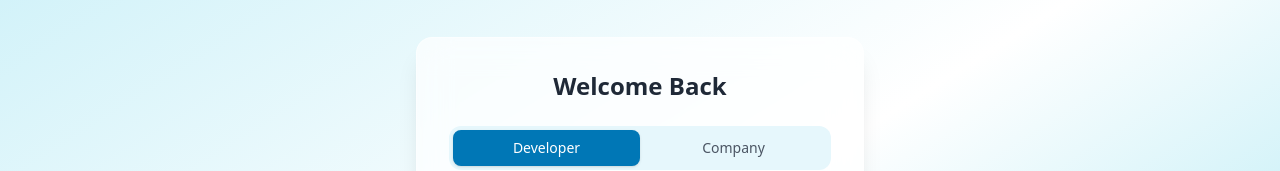
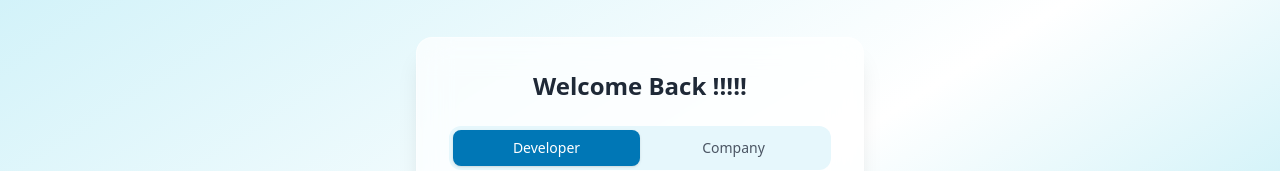
Before and after one commit to Karanx11/Hire-Back, a React (Vite) app in the folder frontend/: page /login in a window 1280 px wide. Shown: the part 130-301 px from the top of the page. Built offline with nearby package versions, Linux system fonts and the light colour scheme; no server answers.

Commit message:
Upated Code

```diff
--- a/frontend/src/pages/Login.jsx
+++ b/frontend/src/pages/Login.jsx
@@ -77,7 +77,7 @@ export default function Login() {
       >
 
         <h2 className="text-2xl font-bold text-center text-gray-800 mb-6">
-          Welcome Back
+          Welcome Back !!!!!
         </h2>
 
         {/* Role Toggle */}
```
